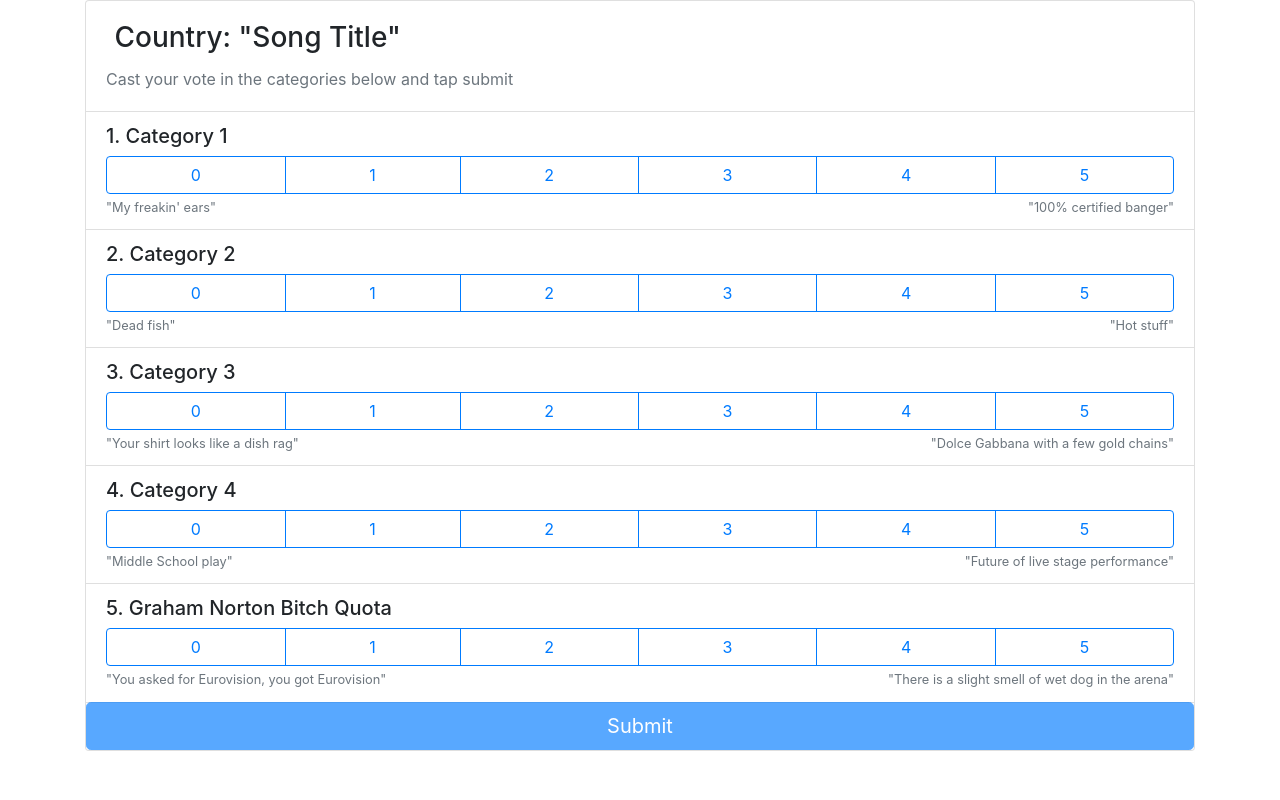
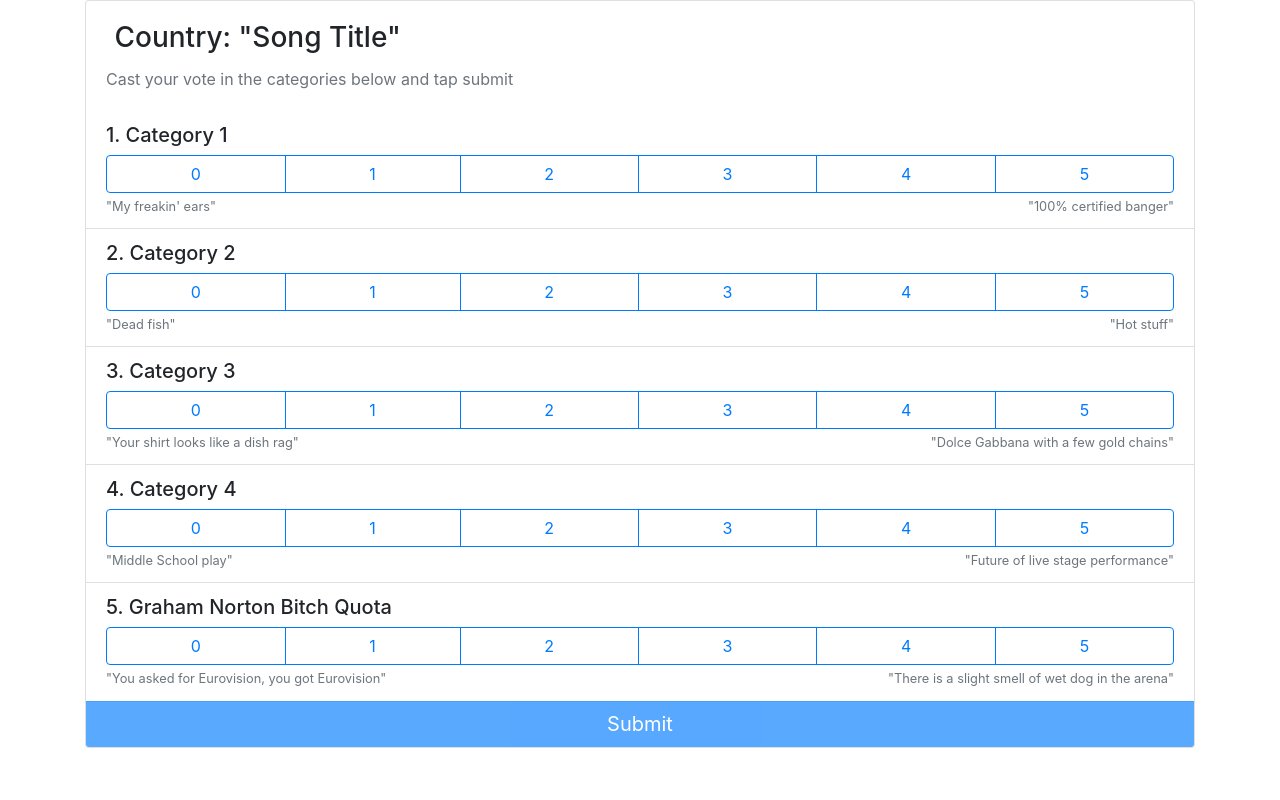
Before and after one commit to dchesbro/tally_vision, a PHP site: page / in a window 1280 px wide. Run offline with PHP 8.4, Linux system fonts and the light colour scheme; some libraries are stand-ins or nearby versions.

Commit message:
Working on form functionality.

```diff
--- a/index.php
+++ b/index.php
@@ -6,6 +6,15 @@
 		<link crossorigin="anonymous" href="https://stackpath.bootstrapcdn.com/bootstrap/4.3.1/css/bootstrap.min.css" integrity="sha384-ggOyR0iXCbMQv3Xipma34MD+dH/1fQ784/j6cY/iJTQUOhcWr7x9JvoRxT2MZw1T" rel="stylesheet">
 		<link href="/css/flags/flags.min.css" rel="stylesheet">
 		<style>
+			.card {
+				overflow: hidden;
+			}
+
+			.card form button[type='submit'] {
+				border: none;
+				border-radius: 0;
+			}
+
 			.card-title .flag {
 				vertical-align: text-bottom;
 			}
@@ -29,7 +38,8 @@
 							<p class="card-text text-muted">Cast your vote in the categories below and tap submit</p>
 						</div>
 
-						<!-- Voting categories -->
+						<!-- Ballot form -->
+						<form action="" method="get">
 							<ul class="list-group list-group-flush">
 
 							<?php
@@ -97,7 +107,8 @@
 							<?php endforeach; ?>
 
 							</ul>
-						<button class="btn btn-lg btn-block btn-primary" type="button" disabled>Submit</button>
+							<button class="btn btn-lg btn-block btn-primary" type="submit" disabled>Submit</button>
+						</form>
 					</div>
 
 				</div>
```
Lines whose indentation alone changed are shown as unchanged.
